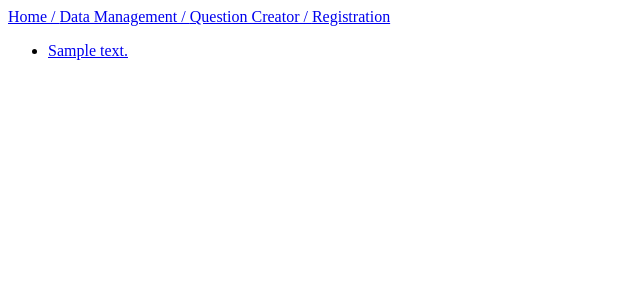
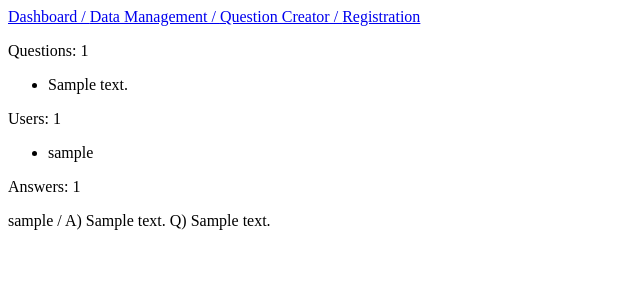
Before and after one commit to 2572258P/smf, a Django app: page / in a window 1280 px wide. Shown: the top 300 px of the page, without its empty margins (0-640 px from the left). Run offline with Django 3.2, Linux system fonts and the light colour scheme; tables that the repository leaves empty hold one stand-in row (values such as "Sample post").

Commit message:
#11 Questions/Users/Answers show the information

```diff
--- a/smf/main/templates/base_frame.html
+++ b/smf/main/templates/base_frame.html
@@ -9,7 +9,7 @@ SMF -
 </head>
 <body>
     <div>
-        <a href="{% url 'main:index' %}">Home / </a>
+        <a href="{% url 'main:dashboard' %}">Dashboard / </a>
         <a href="{% url 'main:data_management' %}">Data Management / </a>
         <a href="{% url 'main:question_creator' %}">Question Creator / </a>
         <a href="{% url 'main:registration' %}">Registration</a>
--- /dev/null
+++ b/smf/main/templates/dashboard.html
@@ -0,0 +1,43 @@
+{% extends "base_frame.html" %}
+{% load main_extras %}
+{% block body_block %}
+
+
+{% if questions %}
+    <p>Questions: {{questions.count}}</p>
+    <ul>
+        {% for q in questions %}
+        <li>{{q.question_text}}</li>
+        {% endfor %}
+    </ul>
+{% else %}
+    <p>No questions are available</p>
+{% endif %}
+
+{% if users %}
+    <p>Users: {{users_len}}</p>
+    <ul>
+        {% for u in users %}
+        <li>{{u.username}}</li>
+        {% endfor %}
+    </ul>
+{% else %}
+    <p>No users are available</p>
+{% endif %}
+
+{% if answers %}
+    <p>Answers: {{answers.count}}</p>
+    {% for a in answers %}
+    {{a.profile.user.username}} / A)
+    {% if a.choice_id != -1 %}
+        {{choices|first_in_queryset:a.choice_id}}
+    {% else %}
+        {{a.answer_text}}
+    {% endif %}
+    Q) {{questions|first_in_queryset:a.question_id}}
+    <br>
+    {% endfor %}
+{% else %}
+    <p>No answers are available</p>
+{% endif %}
+{% endblock %}
--- a/smf/main/templates/index.html
+++ /dev/null
@@ -1,18 +0,0 @@
-{% extends "base_frame.html" %}
-
-{% block body_block %}
-
-{% if latest_question_list %}
-    <ul>
-        {% for question in latest_question_list %}
-        <!-- <li><a href="/main/{{ question.id }}/">{{ question.question_text }}</a></li> -->
-        <li>
-            <a href="{% url 'main:detail' question.id %}">{{ question.question_text }}</a>
-         </li>
-
-        {% endfor %}
-    </ul>
-{% else %}
-    <p>No questions are available</p>
-{% endif %}
-{% endblock %}
--- a/smf/main/templatetags/main_extras.py
+++ b/smf/main/templatetags/main_extras.py
@@ -5,10 +5,15 @@ register = template.Library()
 
 @register.filter(name='get_val_in_dict')
 def get_val_in_dict(dict,key):
-    print("dict key - %s"%key)
-    print("dict content - ")
-    print(dict.get(key))
     return dict.get(key)
+
+@register.filter(name='first_in_queryset')
+def first_in_queryset(query,id):
+    lst = list(query.filter(id=id))
+    if len(lst) > 0:
+        return lst[0]
+    else:
+        return ''
 
 @register.filter(name='get_list_in_dict')
 def get_list_in_dict(dict,key):
@@ -23,10 +28,8 @@ def is_val_in_list(list,key):
 
 @register.filter(name='get_val_in_list')
 def get_val_in_list(list,index):
-    print("list content - ")
-    print(list)
     if list == None:
-        return 'None'
+        return ''
     if index >= 0 or index < list.len():
         return list[index]
-    return 'None'
+    return ''
--- a/smf/main/urls.py
+++ b/smf/main/urls.py
@@ -4,7 +4,7 @@ from main import views
 app_name = 'main'
 
 urlpatterns = [
-    path('',views.index,name='index'),
+    path('',views.dashboard,name='dashboard'),
     path('<int:question_id>/',views.detail,name='detail'),
     path('<int:question_id>/results/',views.results,name='results'),
     path('<int:question_id>/vote/',views.vote,name='vote'),
--- a/smf/main/view_handler_models.py
+++ b/smf/main/view_handler_models.py
@@ -22,7 +22,7 @@ def handle_save(request,profile):
         if q.type == 'scq' or q.type == 'mcq':
             c_id = "choice" + str(q.pk)
             if q.type == 'scq':
-                a = Answer(profile=profile,question_id=q.pk,choice_id=request.POST[c_id])
+                a = Answer(profile=profile,question_id=q.pk,choice_id=request.POST.get(c_id,-1))
                 a.save()
             elif q.type == 'mcq':
                 for ans in request.POST.getlist(c_id):
--- a/smf/main/views.py
+++ b/smf/main/views.py
@@ -6,7 +6,7 @@ from django.shortcuts import render,get_object_or_404,redirect
 from django.urls import reverse
 from django.utils import timezone
 
-from .models import Question,Choice,LastAccUser,UserProfile
+from .models import Question,Choice,LastAccUser,UserProfile,Answer
 from .view_handler_models import handle_load,handle_save
 from .view_handler_users import handle_registration
 
@@ -26,7 +26,7 @@ def question_creator(request):
     mcq_choice_num = range(1,11)
     message = ''
     if scq_text == '' and mcq_text == '' and tbq_text == '':
-        message = 'empty question cannot be summitted.'
+        message = 'Enter questions and choices with types at least one'
     else:
         if scq_text != '':
             q = Question(type="scq",ctrl_type='radio',question_text=scq_text,pub_date=timezone.now())
@@ -97,12 +97,17 @@ def results(request, question_id):
 def registration(request):
     return render(request,'registration.html', handle_registration(request))
 
-def index(request):
-    print("index")
-    print(Question.objects)
+def dashboard(request):
+    context = {}
 
-    latest_question_list = Question.objects.order_by('pub_date') #sort in ascending order
-    return render(request,'index.html',{'latest_question_list' : latest_question_list})
+    context['questions'] = Question.objects.order_by('pub_date') #sort in ascending order
+    user_list = User.objects.all()
+    context['users'] = user_list
+    context['users_len'] = len(user_list)
+    context['answers'] = Answer.objects.order_by('profile')
+    context['choices'] = Choice.objects.all()
+
+    return render(request,'dashboard.html',context)
 
 
 #----- Code snippets -----
--- a/smf/smf/urls.py
+++ b/smf/smf/urls.py
@@ -19,6 +19,6 @@ from main import views
 
 urlpatterns = [
     path('admin/', admin.site.urls),
-    path('', views.index),
+    path('', views.dashboard),
     path('main/',include('main.urls')),
 ]
```
Also changed, not shown: smf/main/templates/question_creator.html (+7 -4 lines).
